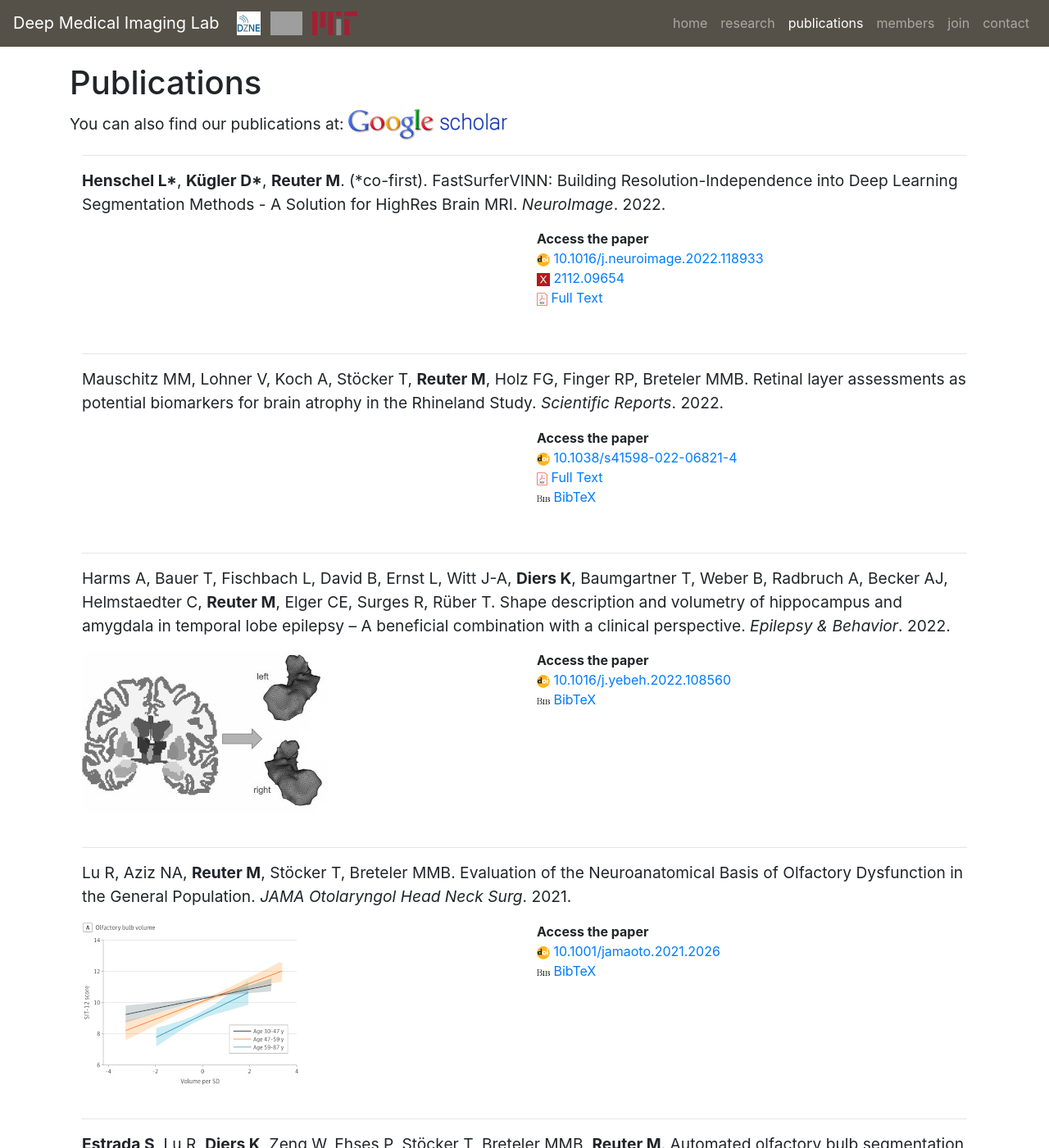
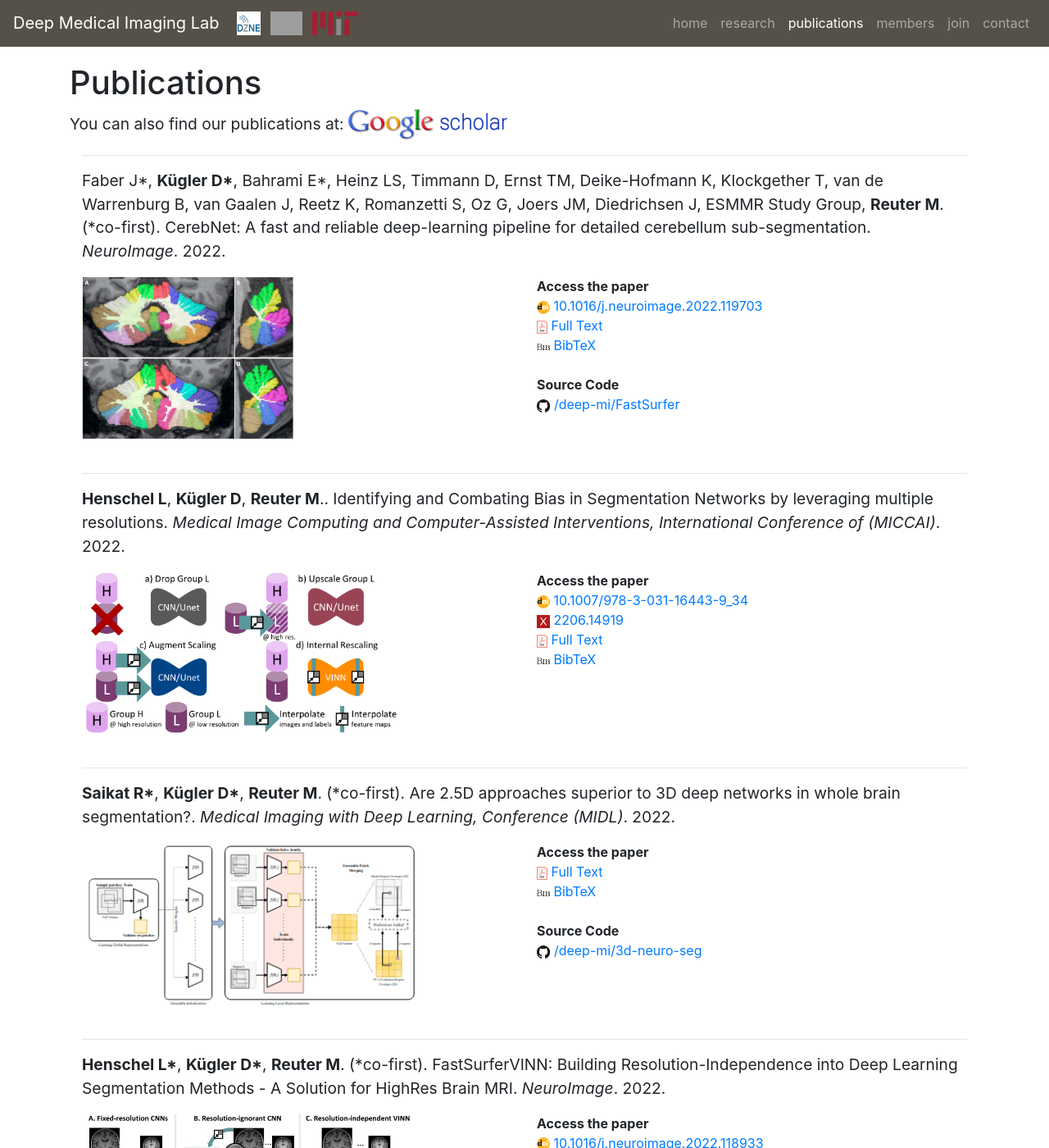
Before and after one commit to Deep-MI/Deep-MI.github.io, a Jekyll site: the page built from publications/index.html, in a window 1280 px wide and 1400 px high. Shown: the whole window at 82% size. Built offline with Jekyll 4.4.1, drawn with Linux system fonts in a browser that asks for light colours; nearby versions of some CDN libraries; comment, search, counter and statistics services are not loaded; some of the changed text lies outside the part shown; grey boxes are pictures that could not be loaded.

Commit message:
Add publication records (#38)
* Add publication records for
CerebNet
MIDL 2022
MICCAI 2022

* fix stars in CerebNet and MIDL

```diff
--- a/_data/publications.yml
+++ b/_data/publications.yml
@@ -31,15 +31,55 @@
 #       url: 'http://coollab.uni.edu/'
 #
 
+- id: 'faber_2022'
+  authors: 'Faber J\*, **Kügler D\***, Bahrami E\*, Heinz LS, Timmann D, Ernst TM, Deike-Hofmann K, Klockgether T, van de Warrenburg B, van Gaalen J, Reetz K, Romanzetti S, Oz G, Joers JM, Diedrichsen J, ESMMR Study Group, **Reuter M**. (\*co-first)'
+  title: 'CerebNet: A fast and reliable deep-learning pipeline for detailed cerebellum sub-segmentation'
+  journal: '*NeuroImage*'
+  type: 'journal'
+  year: 2022
+  github: /deep-mi/FastSurfer
+  doi: 10.1016/j.neuroimage.2022.119703
+  image: '/static/pub/faber_2022.png'
+  pdf: 'https://www.sciencedirect.com/science/article/pii/S1053811922008242/pdfft?isDTMRedir=true&download=true'
+  bibtex: '/static/pub/faber_2022.bib'
+
+- id: 'henschel_2022b'
+  authors: '**Henschel L**, **Kügler D**, **Reuter M**.'
+  title: 'Identifying and Combating Bias in Segmentation Networks by leveraging multiple resolutions'
+  journal: '*Medical Image Computing and Computer-Assisted Interventions, International Conference of (MICCAI)*'
+  type: 'conference'
+  year: 2022
+  arxiv: 2206.14919
+  doi: 10.1007/978-3-031-16443-9_34
+  image: '/static/pub/henschel_2022b.png'
+  pdf: 'https://arxiv.org/pdf/2206.14919'
+  bibtex: '/static/pub/henschel_2022b.bib'
+
+- id: 'roy_2022'
+  authors: '**Saikat R\***, **Kügler D\***, **Reuter M**. (\*co-first)'
+  title: 'Are 2.5D approaches superior to 3D deep networks in whole brain segmentation?'
+  journal: '*Medical Imaging with Deep Learning, Conference (MIDL)*'
+  type: 'journal'
+  year: 2022
+  github: /deep-mi/3d-neuro-seg
+  image: '/static/pub/roy_2022.png'
+  pdf: 'https://openreview.net/pdf?id=Ob62JPB_CDF'
+  bibtex: '/static/pub/roy_2022.bib'
+
 - id: 'henschel_2022'
   authors: '**Henschel L\***, **Kügler D\***, **Reuter M**. (\*co-first)'
   title: 'FastSurferVINN: Building Resolution-Independence into Deep Learning Segmentation Methods - A Solution for HighRes Brain MRI'
   journal: '*NeuroImage*'
   type: 'journal'
+  pages: 118933
+  volume: 251
   year: 2022
   arxiv: 2112.09654
+  image: '/static/pub/henschel_2022.jpg'
+  github: /deep-mi/FastSurfer
   doi: 10.1016/j.neuroimage.2022.118933
   pdf: 'https://www.sciencedirect.com/science/article/pii/S1053811922000623/pdfft?md5=0522f6a35232c9e9e57674816ce19a7a&pid=1-s2.0-S1053811922000623-main.pdf'
+  bibtex: '/static/pub/henschel_2022.bib'
 
 - id: 'mauschitz_2022'
   authors: 'Mauschitz MM, Lohner V, Koch A, Stöcker T, **Reuter M**, Holz FG, Finger RP, Breteler MMB'
--- /dev/null
+++ b/static/pub/faber_2022.bib
@@ -0,0 +1,10 @@
+@article{Faber.2002,
+title = {CerebNet: A fast and reliable deep-learning pipeline for detailed cerebellum sub-segmentation},
+journal = {NeuroImage},
+pages = {119703},
+year = {2022},
+issn = {1053-8119},
+doi = {https://doi.org/10.1016/j.neuroimage.2022.119703},
+url = {https://www.sciencedirect.com/science/article/pii/S1053811922008242},
+author = {Jennifer Faber and David Kügler and Emad Bahrami and Lea-Sophie Heinz and Dagmar Timmann and Thomas M. Ernst and Katerina Deike-Hofmann and Thomas Klockgether and Bart {van de Warrenburg} and Judith {van Gaalen} and Kathrin Reetz and Sandro Romanzetti and Gulin Oz and James M. Joers and Jorn Diedrichsen and ESMMR Study Group and Martin Reuter}
+}
--- a/static/pub/henschel_2022.bib
+++ b/static/pub/henschel_2022.bib
@@ -4,6 +4,7 @@
   journal={NeuroImage},
   volume={251},
   pages={118933},
+  issn = {1053-8119},
   doi = {10.1016/j.neuroimage.2022.118933},
   url = {https://www.sciencedirect.com/science/article/pii/S1053811922000623},
   year={2022}
--- /dev/null
+++ b/static/pub/henschel_2022b.bib
@@ -0,0 +1,8 @@
+@inproceedings{Henschel.2022a,
+ author = {Henschel, Leonie and Kügler, David and Andrews, Derek S. and Nordahl, Christine W. and Reuter, Martin},
+ title = {Identifying and Combating Bias in Segmentation Networks by leveraging  multiple resolutions},
+ url = {https://arxiv.org/pdf/2206.14919},
+ doi = {10.1007/978-3-031-16443-9_34},
+ booktitle = {Medical Image Computing and Computer Assisted-Intervention},
+ year = {2022}
+}
--- /dev/null
+++ b/static/pub/roy_2022.bib
@@ -0,0 +1,7 @@
+@inproceedings{SaikatRoy.2022,
+ author = {{Saikat Roy} and {David Kügler} and {Martin Reuter}},
+ title = {Are 2.5D approaches superior to 3D deep networks in whole brain segmentation?},
+ url = {https://openreview.net/forum?id=Ob62JPB_CDF},
+ booktitle = {Medical Imaging with Deep Learning},
+ year = {2022}
+}
```
Also changed, not shown: static/pub/faber_2022.png (added), static/pub/henschel_2022b.png (added), static/pub/roy_2022.png (added).
